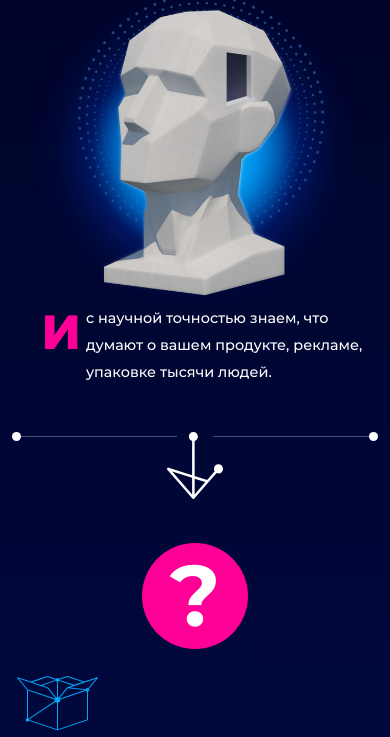
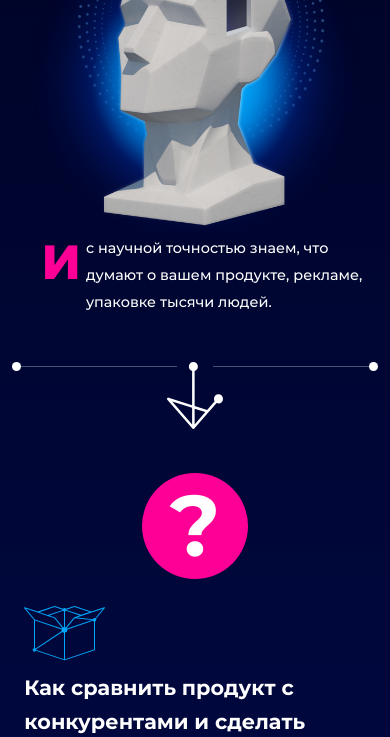
Before and after one commit to korsikov009/neurolitix, a website: page src/index.html in a window 390 px wide. Shown: the part 252-989 px from the top of the page. Drawn offline with Linux system fonts and the light colour scheme.

Commit message:
Сделан адаптив для header и preview

```diff
--- a/src/scss/_header.scss
+++ b/src/scss/_header.scss
@@ -44,10 +44,6 @@
   		color: white;
   		position: relative;
   		word-spacing: 2px;
-  		@include media(480px) {
-			font-size: 22px;
-			width: 130px;
-		}
 	}
 
 	&__logo-point {
@@ -58,12 +54,6 @@
 		position: absolute;
 		top: 16px;
 		right: 17px;
-		@include media(480px) {
-			width: 6px;
-			height: 6px;
-			top: 14px;
-			right: 20px;
-		}
 	}
 
 	&__btn {
@@ -129,11 +119,9 @@
 		}
 
 		@include media(480px) {
-			width: 138px;
-			height: 28px;
-			font-size: 1.4rem;
-		}
-		@include media(359px) {
+			//width: 138px;
+			//height: 28px;
+			//font-size: 1.4rem;
 			display: none;
 		}
 	}
--- a/src/scss/_preview.scss
+++ b/src/scss/_preview.scss
@@ -15,6 +15,15 @@
 	padding-bottom: 15vw;
     margin-bottom: -8vw;
 	color: white;
+
+	@include media(998px) {
+		padding-top: 20px;
+	}
+
+	@include media(640px) {
+		padding-top: 10px;
+	}
+
 
 	&__container {
 		@extend %container;
@@ -62,9 +71,12 @@
 			}
 
 			@include media(998px) {
-				@include col_grid(16, 5px, 24);
+				@include col_grid(18, 5px, 24);
 				display: flex;
 				align-self: flex-end;
+			}
+			@include media(820px) {
+				@include col_grid(20, 5px, 24);
 			}
 			@include media(640px) {
 				@include col_grid(20, 5px, 24);
@@ -220,6 +232,10 @@
 			height: 80%;
 			width: 80%;
 			z-index: 0;
+
+			@include media(998px) {
+				top: -8%;
+			}
 		}
 	}
 
@@ -288,13 +304,13 @@
 
 		@include media(998px) {
 			flex-direction: column;
-			padding: 0 4%;
+				padding: 0 2%;
 		}
 		@include media(768px) {
-			padding: 0 4%;
+			padding: 0 2%;
 		}
 		@include media(640px) {
-			padding: 0;
+			padding: 0 2%;
 		}
 	}
 
@@ -330,7 +346,9 @@
 			@include media(768px) {
 				@include col_grid(10, 10px);
 			}
-
+			@include media(640px) {
+				font-size: 2.6rem;
+			}
 		}
 
 		&:nth-of-type(2) {
@@ -351,6 +369,9 @@
 				line-height: 3.7rem;
 				font-weight: 800;
 			}
+			@include media(640px) {
+				font-size: 2.2rem;
+			}
 			@include media(480px) {
 				@include col_grid(9, 10px);
 			}
@@ -370,6 +391,7 @@
 			}
 			@include media(640px) {
 				@include col_grid(8, 10px);
+				font-size: 2.2rem;
 			}
 			@include media(480px) {
 				@include col_grid(9, 10px);
@@ -393,6 +415,9 @@
 			}
 			@include media(768px) {
 				@include col_grid(8, 10px);;
+			}
+			@include media(640px) {
+				font-size: 2.2rem;
 			}
 			@include media(480px) {
 				@include col_grid(9, 10px);
@@ -418,6 +443,9 @@
 			@include media(768px) {
 				@include col_grid(8, 10px);;
 			}
+			@include media(640px) {
+				font-size: 2.2rem;
+			}
 			@include media(480px) {
 				@include col_grid(9, 10px);
 			}
@@ -439,6 +467,23 @@
 		position: relative;
 		background-color: #C30073;
 		z-index: 100;
+
+		@include media(998px) {
+			margin: 100px auto 50px;
+		}
+
+		@include media(768px) {
+			margin: 80px auto 50px;
+		}
+
+		@include media(640px) {
+			margin: 70px auto 40px;
+		}
+
+		@include media(480px) {
+			width: 280px;
+			height: calc(280px / 380 * 80);
+		}
 
 		&-helper {
 			position: absolute;
@@ -503,15 +548,5 @@
 		&:hover &-point {
 			display: block;
 		}
-
-		@include media(998px) {
-			margin: 100px auto 50px;
-		}
-
-		@include media(480px) {
-			margin: 100px auto 50px;
-			width: 280px;
-		    height: calc(280px / 380 * 80);
-		}
 	}
 }
```
Also changed, not shown: src/css/styles.css.
